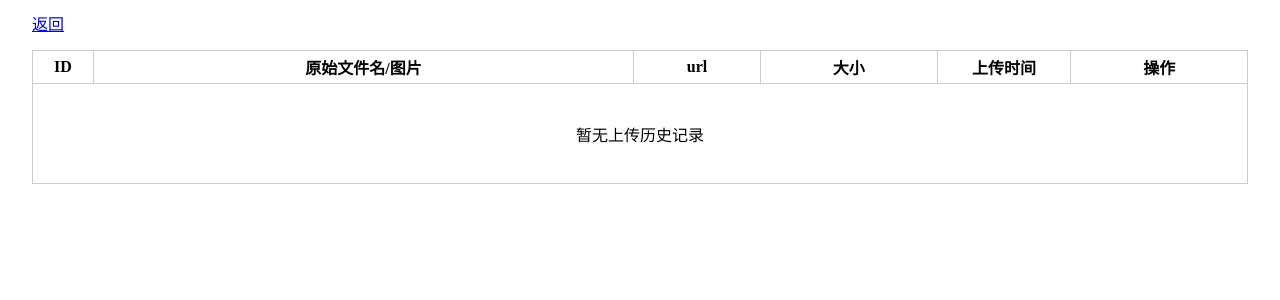
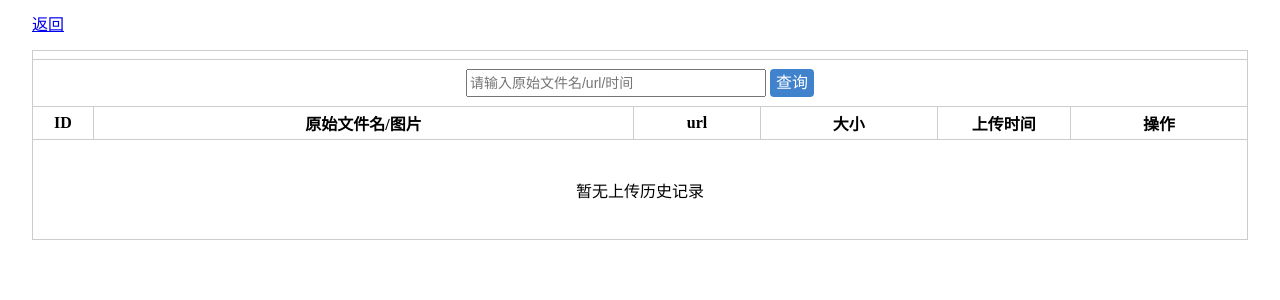
Before and after one commit to xiebruce/PicUploader, a PHP site: page /settings/history.php in a window 1280 px wide. Shown: the top 300 px of the page. Run offline with PHP 8.4, Linux system fonts and the light colour scheme.

Commit message:
support search upload history

```diff
--- a/settings/history.php
+++ b/settings/history.php
@@ -69,13 +69,20 @@
 			.container .upload-history-list tr:hover {
 				background: rgba(246, 248, 250, 0.95);
 			}
-			.pagination .jump-to-page {
+			.pagination .jump-to-page, .search-form .search-box-input {
 				width: 50px;
 				height: 28px;
 				line-height: 28px;
 				padding: 2px;
 				text-align: center;
 				font-size: 14px;
+			}
+			.search-form {
+				margin-block-end: 0;
+			}
+			.search-form .search-box-input {
+				width: 300px;
+				text-align: left;
 			}
 			.container .upload-history-list .pagination .cur {
 				background: #ff4c00;
@@ -100,7 +107,7 @@
 		</style>
 		<script>
 			//获取一页历史记录
-			function getHistoryList (page){
+			function getHistoryList (page, keyword){
 				$.ajax({
 					type: 'get',
 					url: './settings/dispatch.php',
@@ -108,20 +115,25 @@
 						class: 'HistoryController',
 						func: 'get-list',
 						page: page,
+						keyword: keyword,
 					},
 					dataType: 'json',
 					success: function (response){
 						if(response.code == 0){
 							var data = response.data;
 							if(data.length == 0){
+								var tr = `<tr class="no-history">
+									<td colspan="6">未查询到相关的历史记录</td>
+								</tr>`;
+								$('.upload-history-list tbody').html(tr);
+								//顶部分页
+								$('.upload-history-list thead tr.pagination').empty();
 								return false;
 							}
 							var pagination =
-								`<tr class="pagination">
-									<td colspan="6">
+								`<td colspan="6">
 									${response.pagination}
-									</td>
-								</tr>`;
+								</td>`;
 							var tr = '';
 
 							for(let i=0; i<data.length; i++){
@@ -145,8 +157,10 @@
 										</td>
 									</tr>`;
 							}
-							tr = pagination + tr + pagination;
+							tr = tr + '<tr class="pagination">' + pagination + '</tr>';
 							$('.upload-history-list tbody').html(tr);
+							//顶部分页
+							$('.upload-history-list thead tr.pagination').html(pagination);
 						}
 					},
 					error: function (error){
@@ -222,7 +236,7 @@
 				});
 
 				//进入页面时先获取一页
-				getHistoryList(1);
+				getHistoryList(1, '');
 
 				//点击上一页、下一页、首页、末页、跳转到第n页时，获取该页数据
 				$('.upload-history-list').on('click', '.pagination .button', function (){
@@ -239,7 +253,20 @@
 					}else{
 						page = $(this).data('page');
 					}
-					getHistoryList(page);
+					let keyword = $('.search-form .search-box-input').val();
+					getHistoryList(page, keyword);
+				});
+
+				//点击查询按钮
+				$('.search-box-btn').on('click', function (){
+					$('.search-form').submit();
+				});
+
+				//提交搜索
+				$('.search-form').on('submit', function (){
+					let keyword = $('.search-form .search-box-input').val();
+					getHistoryList(1, keyword);
+					return false;
 				});
 			});
 		</script>
@@ -251,12 +278,25 @@
 			</div>
 			<table class="upload-history-list">
 				<thead>
+					<tr class="pagination">
+						<td colspan="6"><!-- ajax填充 --></td>
+					</tr>
+					<tr class="search-box">
+						<td colspan="6">
+							<form class="search-form">
+								<input type="text" class="search-box-input" placeholder="请输入原始文件名/url/时间">
+								<span class="button search-box-btn">查询</span>
+							</form>
+						</td>
+					</tr>
+					<tr>
 						<th class="file-id">ID</th>
 						<th class="filename">原始文件名/图片</th>
 						<th class="file-url">url</th>
 						<th class="file-size">大小</th>
 						<th class="file-upload-time">上传时间</th>
 						<th class="file-operation">操作</th>
+					</tr>
 				</thead>
 				<tbody>
 					<tr class="no-history">
```
Also changed, not shown: settings/HistoryController.php (+11 -2 lines), settings/HistoryModel.php (+6 -1 lines). Lines whose indentation alone changed are shown as unchanged.
